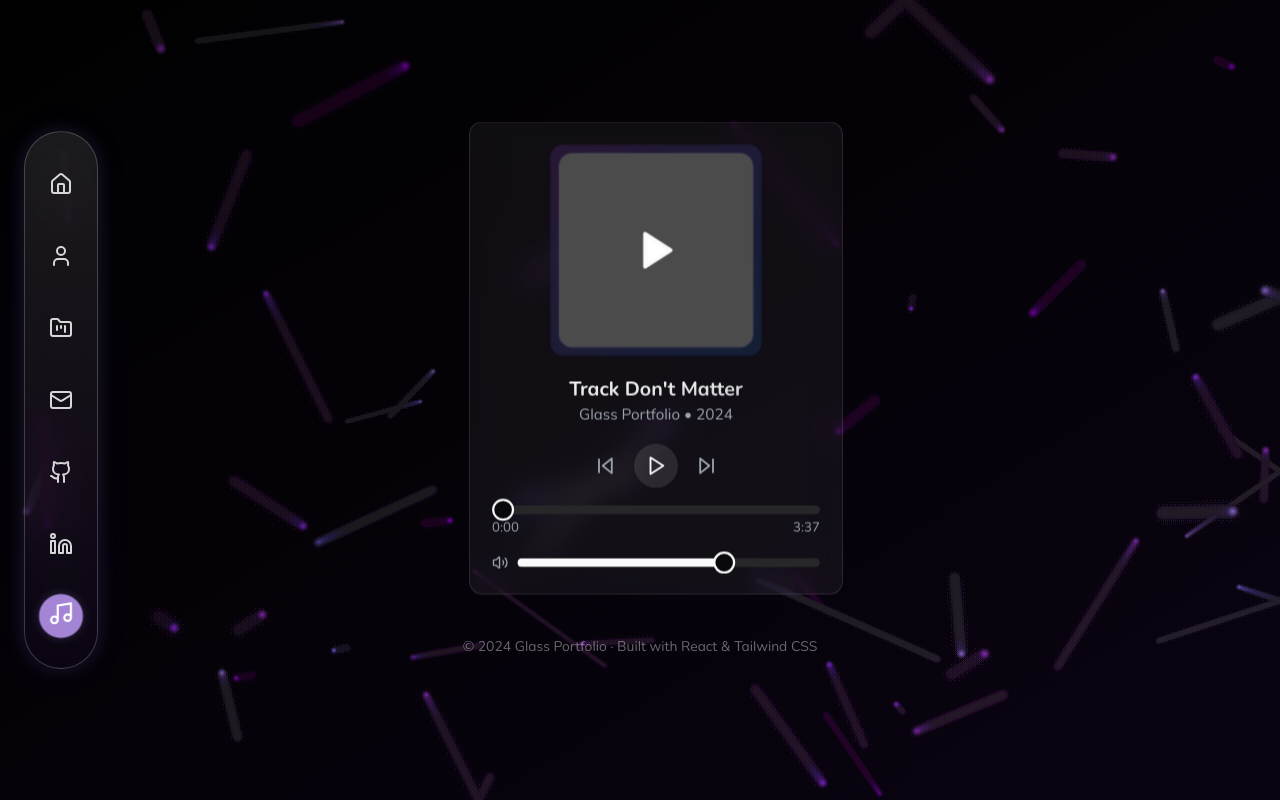
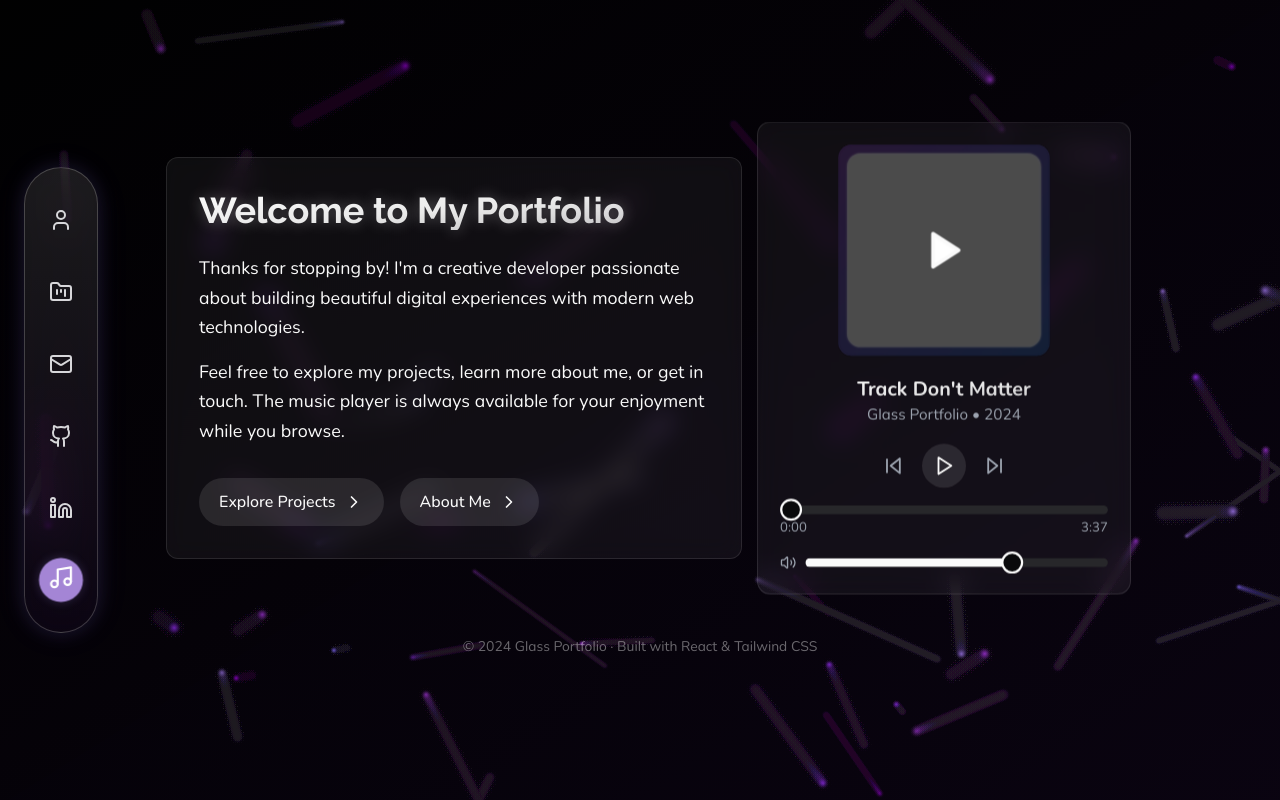
Before and after one commit to ManishTirkey/Portfolio, a React (Vite) app: page / in a window 1280 px wide. Built offline with nearby package versions, Linux system fonts and the light colour scheme; grey boxes are pictures that could not be loaded.

Commit message:
Fix: Music player and home section behavior
- Remove home button.
- Ensure music player is always visible.
- Set music as the default active section.

```diff
--- a/src/components/Taskbar.tsx
+++ b/src/components/Taskbar.tsx
@@ -1,6 +1,6 @@
 
 import { useState } from 'react';
-import { User, FolderKanban, Mail, Github, Linkedin, Music, Home } from 'lucide-react';
+import { User, FolderKanban, Mail, Github, Linkedin, Music } from 'lucide-react';
 import { cn } from '@/lib/utils';
 
 interface TaskbarProps {
@@ -12,7 +12,6 @@ const Taskbar = ({ onMenuItemClick, activeSection }: TaskbarProps) => {
   const [hoveredItem, setHoveredItem] = useState<string | null>(null);
 
   const menuItems = [
-    { id: 'welcome', icon: Home, label: 'Welcome' },
     { id: 'about', icon: User, label: 'About' },
     { id: 'projects', icon: FolderKanban, label: 'Projects' },
     { id: 'contact', icon: Mail, label: 'Contact Me' },
--- a/src/pages/Index.tsx
+++ b/src/pages/Index.tsx
@@ -1,5 +1,4 @@
-
-import { useState } from 'react';
+import { useState, useEffect } from 'react';
 import Taskbar from '@/components/Taskbar';
 import MusicPlayer from '@/components/MusicPlayer';
 import AboutSection from '@/components/AboutSection';
@@ -11,7 +10,14 @@ import { cn } from '@/lib/utils';
 import WelcomeSection from '@/components/WelcomeSection';
 
 const Index = () => {
+  // Separate state for content section and music section
   const [activeSection, setActiveSection] = useState<string>('music');
+  const [activeContent, setActiveContent] = useState<string | null>(null);
+
+  // Set music as default on initial load
+  useEffect(() => {
+    setActiveSection('music');
+  }, []);
 
   const handleMenuItemClick = (section: string) => {
     // Handle external links
@@ -25,7 +31,27 @@ const Index = () => {
       return;
     }
 
+    // If clicking on music, toggle other content sections
+    if (section === 'music') {
+      setActiveContent(null); // Clear content when clicking on music
+    } else {
+      // For content sections, toggle them on/off
+      setActiveContent(prevContent => prevContent === section ? null : section);
+    }
+
+    // Always keep track of the active section for highlighting in taskbar
     setActiveSection(section);
+  };
+
+  // Determine which content to show
+  const renderContent = () => {
+    if (activeContent === 'about') return <AboutSection />;
+    if (activeContent === 'projects') return <ProjectsSection />;
+    if (activeContent === 'contact') return <ContactSection />;
+    if (activeContent === 'github' || activeContent === 'linkedin') return <SocialLinks />;
+
+    // Default to welcome when no content is selected
+    return <WelcomeSection />;
   };
 
   return (
@@ -47,13 +73,9 @@ const Index = () => {
         <div className="container max-w-6xl px-4 mx-auto">
           {/* Content wrapper */}
           <div className="flex flex-wrap items-center justify-center gap-8">
-            {/* Content sections - only one shown at a time */}
+            {/* Content sections - always show content with welcome as default */}
             <div className="transition-all duration-500">
-              {activeSection === 'welcome' && <WelcomeSection />}
-              {activeSection === 'about' && <AboutSection />}
-              {activeSection === 'projects' && <ProjectsSection />}
-              {activeSection === 'contact' && <ContactSection />}
-              {(activeSection === 'github' || activeSection === 'linkedin') && <SocialLinks />}
+              {renderContent()}
             </div>
 
             {/* Music player - always visible but highlighted when selected */}
```
